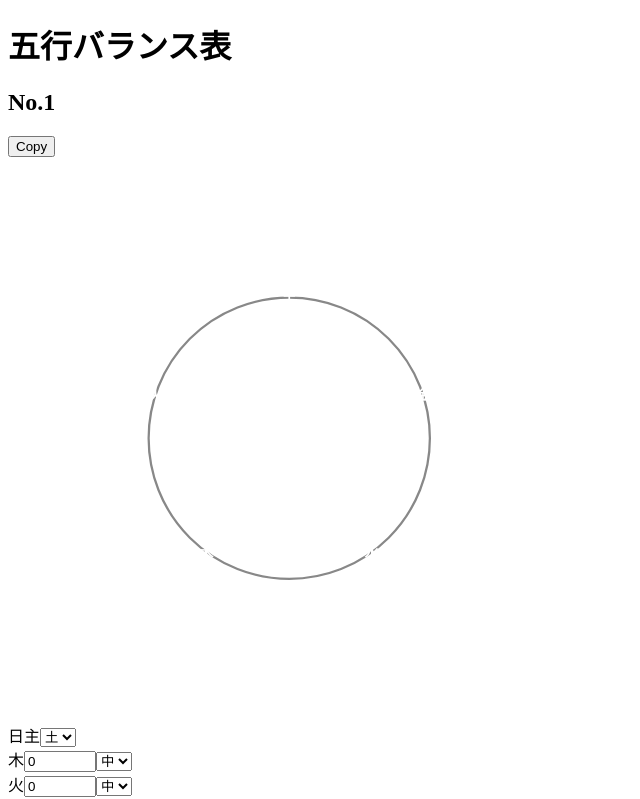
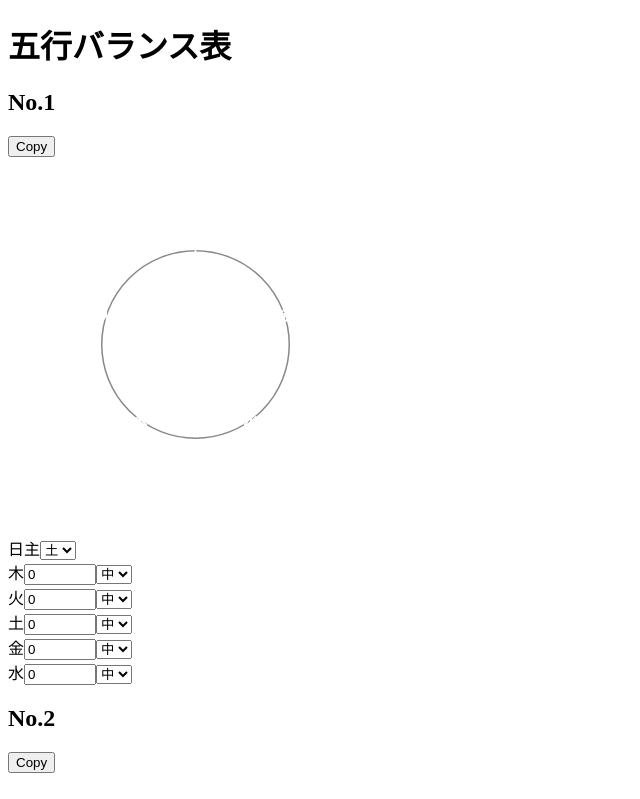
Before and after one commit to fuchio1978/gogyou-250630, a Next.js app: page / in a window 1280 px wide. Shown: the top 799 px of the page, without its empty margins (0-640 px from the left). Built offline with nearby package versions, Linux system fonts and the light colour scheme.

Commit message:
fix: enlarge only five element circles to 1.5x, keep guide circle original size

```diff
--- a/src/components/FiveChart.tsx
+++ b/src/components/FiveChart.tsx
@@ -46,20 +46,20 @@ export default function FiveChart({ value }: Props) {
       </div>
       <svg
         ref={svgRef}
-        viewBox="0 0 562.5 562.5"
-        width={562.5}
-        height={562.5}
+        viewBox="0 0 375 375"
+        width={375}
+        height={375}
         className="mx-auto block"
         style={{ background: 'transparent', marginTop: 0 }}
       >
         {/* ガイド円 */}
-        <circle cx={281.25} cy={281.25} r={140.625} stroke="#888" fill="none" strokeWidth={2.25} />
+        <circle cx={187.5} cy={187.5} r={93.75} stroke="#888" fill="none" strokeWidth={1.5} />
         {fiveElements.map(({ label, value, color, angleDeg, level }) => {
            const rad = (angleDeg * Math.PI) / 180;
-           const cx = 281.25 + 140.625 * Math.sin(rad);
-           const cy = 281.25 - 140.625 * Math.cos(rad);
-           const minR = 9;
-           const scale = 4.5;
+           const cx = 187.5 + 93.75 * Math.sin(rad);
+           const cy = 187.5 - 93.75 * Math.cos(rad);
+           const minR = 9 * 1.5;
+           const scale = 4.5 * 1.5;
            const r = value > 0 ? minR + value * scale : 0;
            // levelに応じて色を取得
            const fill = ELEMENT_COLORS[label][level as Strength] ?? '#ccc';
```
